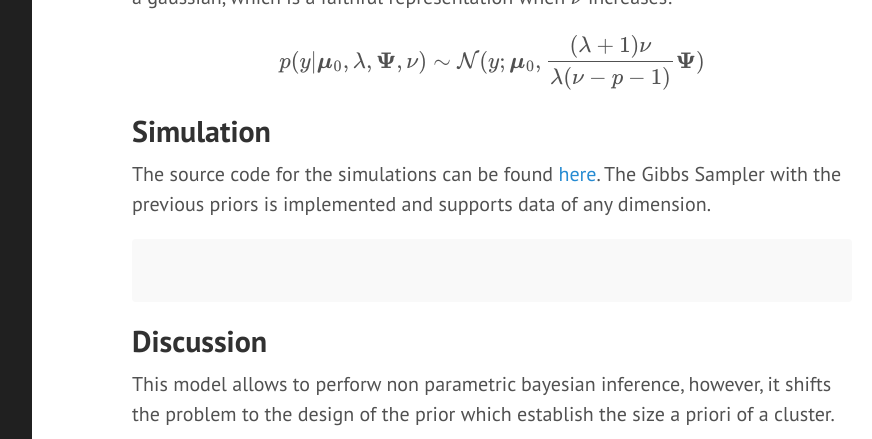
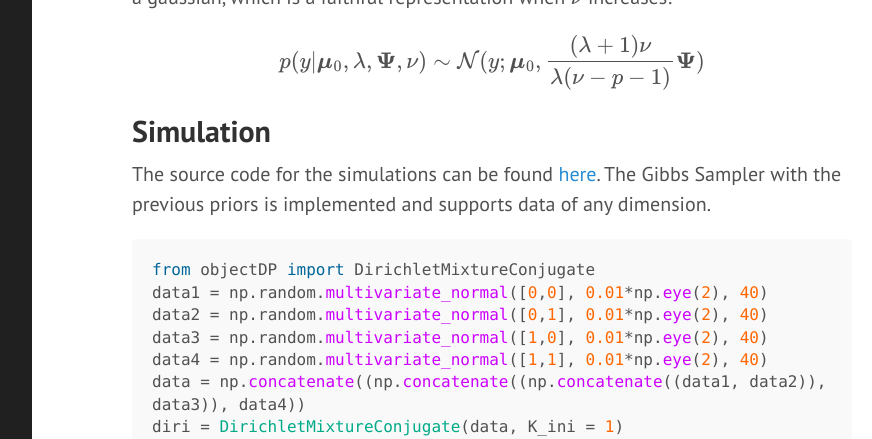
Before and after one commit to pierreosselin/pierreosselin.github.io, a Jekyll site: the page built from _posts/2019-08-25-Dirichlet-Process-For-Mixture.md, in a window 1280 px wide and 1400 px high, scrolled down 5794 px. Shown: the top 439 px of the window, without its empty margins (328-1200 px from the left). Built offline with Jekyll 4.4.1, drawn with Linux system fonts in a browser that asks for light colours; nearby versions of some CDN libraries; formulas are drawn with MathJax 3; comment, search, counter and statistics services are not loaded; some of the changed text lies outside the part shown.

Commit message:
Incorporing Images

````diff
--- a/_posts/2019-08-25-Dirichlet-Process-For-Mixture.md
+++ b/_posts/2019-08-25-Dirichlet-Process-For-Mixture.md
@@ -217,16 +217,38 @@
 The source code for the simulations can be found [here](https://github.com/pierreosselin/dirichlet-process). The Gibbs Sampler with the previous priors is implemented and supports data of any dimension.
 
 ```python
-
+from objectDP import DirichletMixtureConjugate
+data1 = np.random.multivariate_normal([0,0], 0.01*np.eye(2), 40)
+data2 = np.random.multivariate_normal([0,1], 0.01*np.eye(2), 40)
+data3 = np.random.multivariate_normal([1,0], 0.01*np.eye(2), 40)
+data4 = np.random.multivariate_normal([1,1], 0.01*np.eye(2), 40)
+data = np.concatenate((np.concatenate((np.concatenate((data1, data2)), data3)), data4))
+diri = DirichletMixtureConjugate(data, K_ini = 1)
+diri.fit(epoch = 3, vis = True)
 ```
 
+{% include image.html url="/imgs/2DCropped.png" description="Dirichlet process applied to four 2D dimensional Gaussians" %}
 
+```python
+data1 = np.random.multivariate_normal([0,0,0], 0.01*np.eye(3), 40)
+data2 = np.random.multivariate_normal([0,0,1], 0.01*np.eye(3), 40)
+data3 = np.random.multivariate_normal([0,1,0], 0.01*np.eye(3), 40)
+data4 = np.random.multivariate_normal([0,1,1], 0.01*np.eye(3), 40)
+data = np.concatenate((np.concatenate((np.concatenate((data1, data2)), data3)), data4))
+diri = DirichletMixtureConjugate(data, K_ini = 1)
+diri.fit(epoch = 3, vis = True)
+```
 
+{% include image.html url="/imgs/3Dcrop.png" description="Dirichlet process applied to four 3D dimensional Gaussians" %}
+
+We can see that in both cases the clusters are recovered.
 
 ## Discussion
 
-This model allows to perforw non parametric bayesian inference, however, it shifts the problem to the design of the prior which establish the size a priori of a cluster.
+This model allows to perform non parametric bayesian inference, however, it shifts the problem to the design of the prior which establish the size a priori of a cluster.
 
-## Ressources
+Is it Scalable?
 
-This blog as been
+How does it sustain dimensions?
+
+Hierarchical Dirichlet Process?
````
Also changed, not shown: imgs/3Dcrop.png (added), 4 other files.
